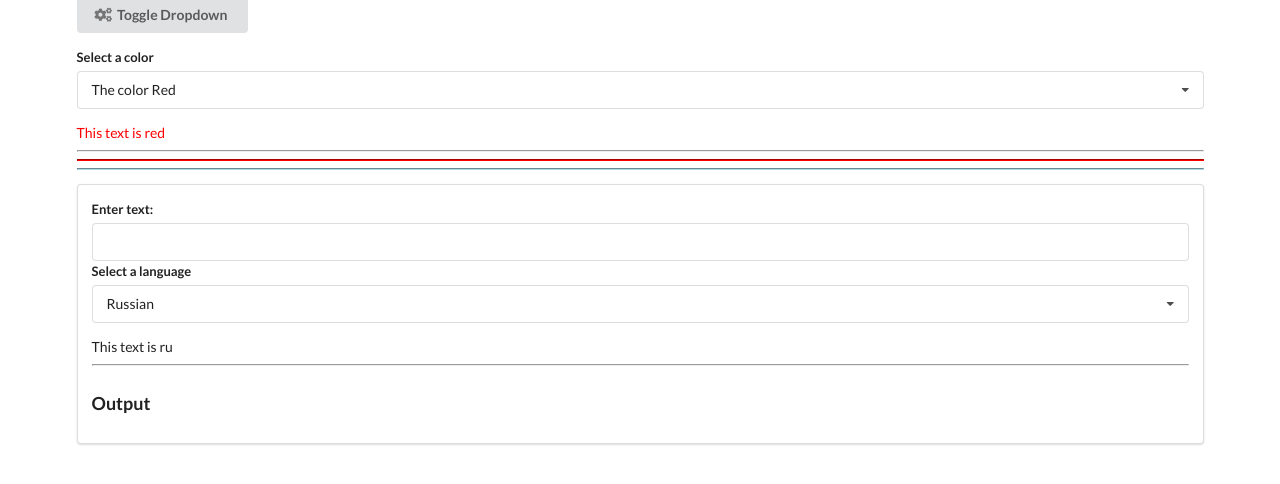
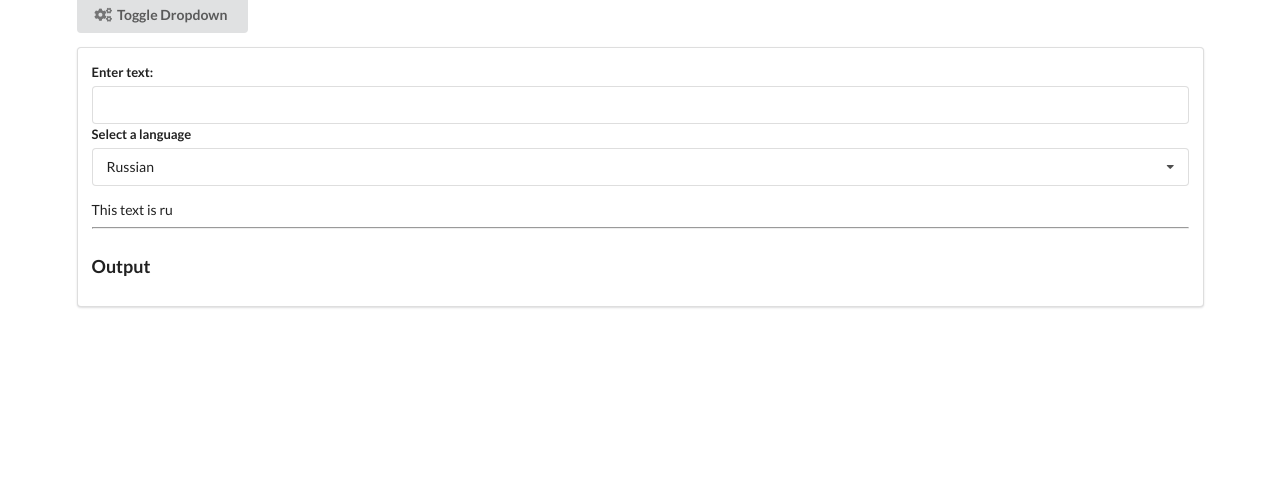
Before and after one commit to IulianStave/widgetsR, a React (Create React App) app: page / in a window 1280 px wide. Shown: the top 484 px of the page. Built offline with nearby package versions, Linux system fonts and the light colour scheme; no server answers.

Commit message:
Clean code

```diff
--- a/src/App.js
+++ b/src/App.js
@@ -54,19 +54,19 @@ export default () => {
       {/* <Search /> */}
       {/* <Accordion items={items} /> */}
       {showDropdown ? (
-        <Dropdown
-          selected={selected}
-          onSelectedChange={setSelected}
-          options={options}
-          label={colorLabel}
-        />
-      ) : null}
-    <hr/>
-    <ColoredLine lineColor='red'/>
-    <ColoredLine lineColor={color}/>
-    <div className="ui segment">
+        // <Dropdown
+        //   selected={selected}
+        //   onSelectedChange={setSelected}
+        //   options={options}
+        //   label={colorLabel}
+        // />
+        <div className="ui segment">
       <Translate />
     </div>
+      ) : null}
+    {/* <ColoredLine lineColor='red'/>
+    <ColoredLine lineColor={color}/> */}
+
     </div>
   );
 };
```
